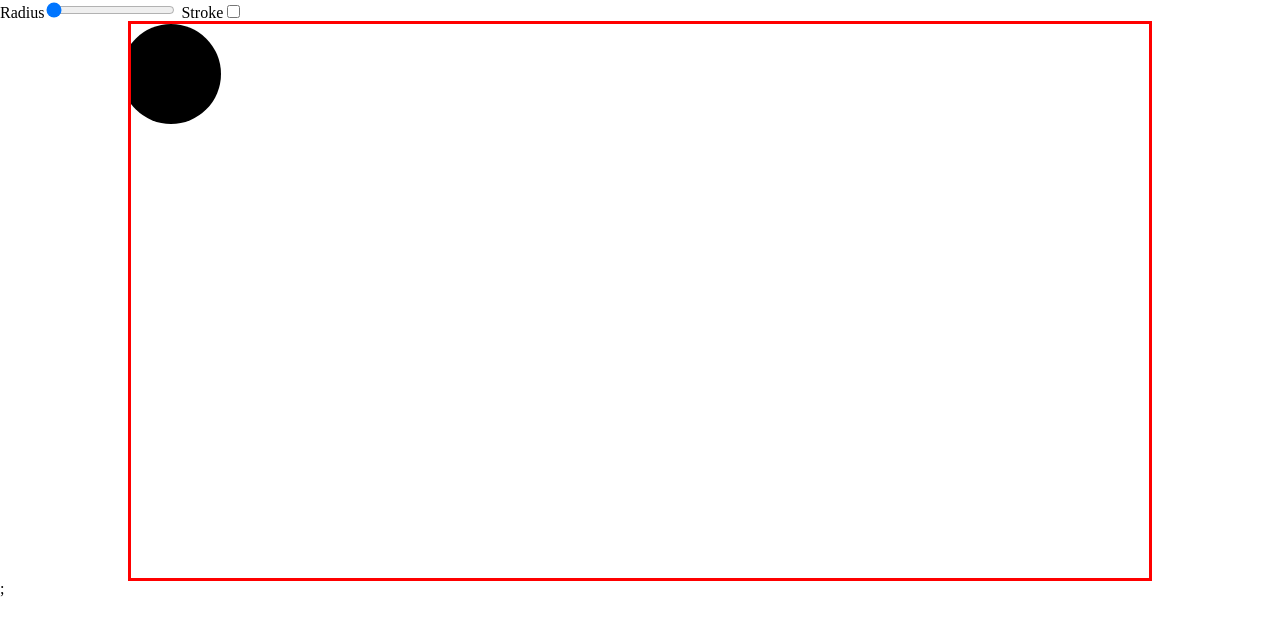
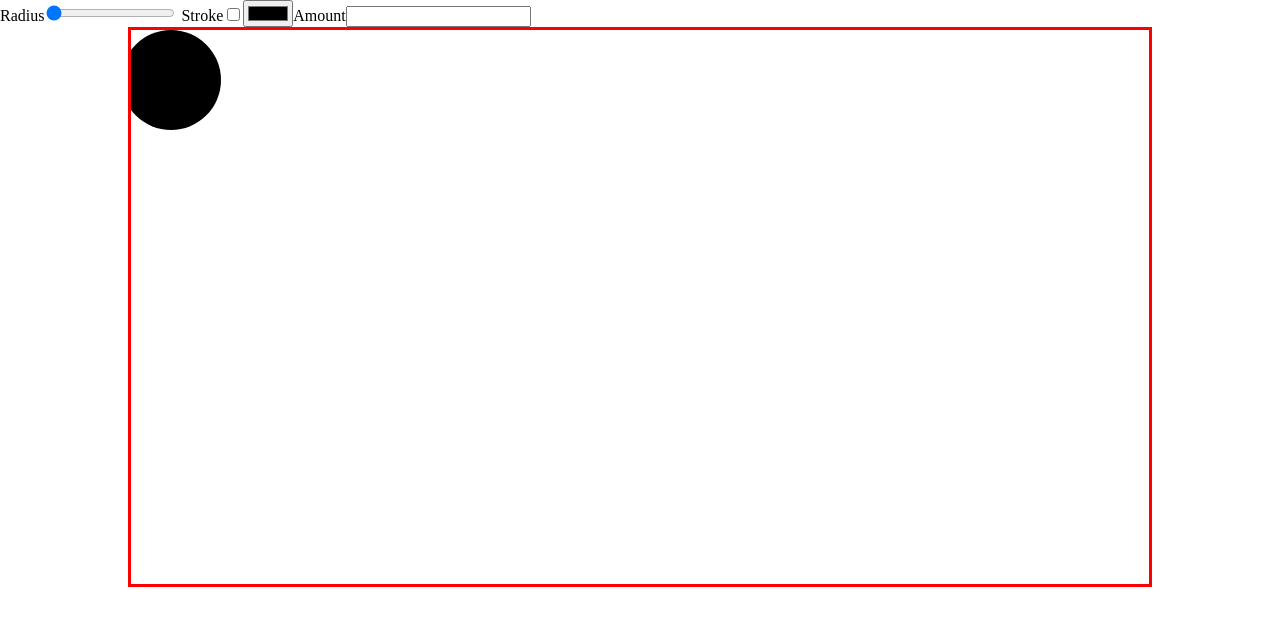
Before and after one commit to SiemDW/Art-Platform, a React (Vite) app: page / in a window 1280 px wide. Shown: the top 636 px of the page. Built offline with nearby package versions, Linux system fonts and the light colour scheme.

Commit message:
added new components(ColorPicker, NumberPicker

```diff
--- a/src/App.jsx
+++ b/src/App.jsx
@@ -4,6 +4,8 @@ import "./App.css";
 import Drawing from "./components/Drawing";
 import RangeSlider from "./components/RangeSlider";
 import StrokeCheck from "./components/StrokeCheck";
+import ColorPicker from "./components/ColorPicker";
+import NumberPicker from "./components/NumberPicker";
 
 function App() {
   const [count, setCount] = useState(0);
@@ -11,7 +13,9 @@ function App() {
     <>
       <RangeSlider />
       <StrokeCheck />
-      <Drawing />;
+      <ColorPicker />
+      <NumberPicker />
+      <Drawing />
     </>
   );
 }
--- /dev/null
+++ b/src/components/ColorPicker.jsx
@@ -0,0 +1,7 @@
+const ColorPicker = ({}) =>{
+return(
+<input type="color" />)
+
+}
+
+export default ColorPicker;
--- /dev/null
+++ b/src/components/NumberPicker.jsx
@@ -0,0 +1,11 @@
+const NumberPicker = ({}) =>{
+
+return(
+   <label>Amount<input type="number" /> </label>
+)
+
+
+}
+
+
+export default NumberPicker;
```
